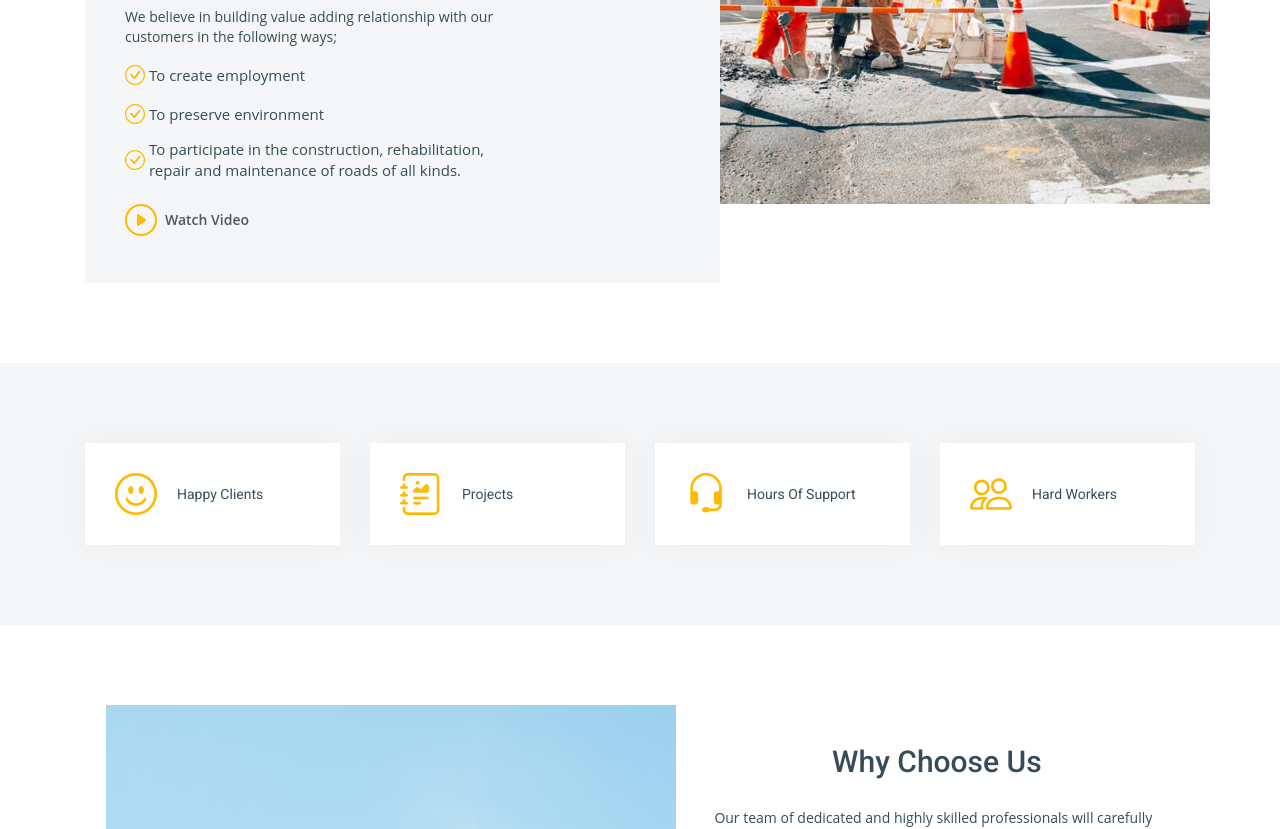
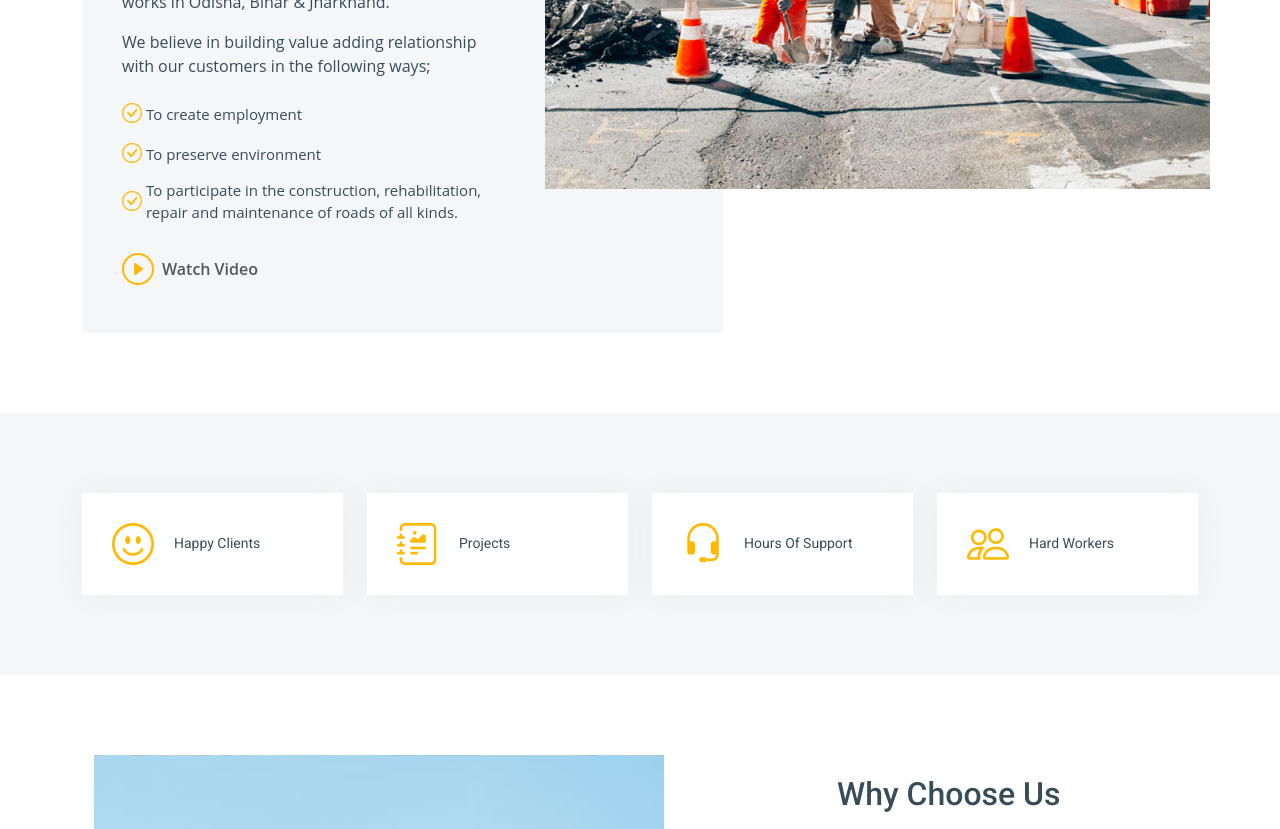
Before and after one commit to kritising/gautam, an Angular app: page /about in a window 1280 px wide. Shown: the part 840-1669 px from the top of the page. Built offline with nearby package versions, Linux system fonts and the light colour scheme.

Commit message:
all good

```diff
--- a/src/app/contacts/contacts.component.html
+++ b/src/app/contacts/contacts.component.html
@@ -44,12 +44,14 @@
           </div><!-- End Info Item -->
 
         </div>
-
+ <div class="container">
         <div class="row gy-4 mt-1">
 
           <div class="col-lg-6 ">
+            <div class="map">
              <iframe src="https://www.google.com/maps/embed?pb=!1m18!1m12!1m3!1d3697.1096133843084!2d85.38408587420341!3d22.08363045071616!2m3!1f0!2f0!3f0!3m2!1i1024!2i768!4f13.1!3m3!1m2!1s0x3a1fb9141d815571%3A0xe617b8471114a5a5!2sGAUTAM%20CONSTRUCTION!5e0!3m2!1sen!2sin!4v1670482949327!5m2!1sen!2sin" width="600" height="450" style="border:0;" allowfullscreen="" loading="lazy" referrerpolicy="no-referrer-when-downgrade"></iframe>
                   </div><!-- End Google Maps -->
+</div>
 
           <div class="col-lg-6">
           <form id="request" [formGroup]="addContact" class="main_form"
@@ -72,10 +74,12 @@
                         </div>
                      </div>
                   </form>
+
           </div><!-- End Contact Form -->
 
         </div>
 
+      </div>
       </div>
     </section><!-- End Contact Section -->
 
--- a/src/assets/css/main.css
+++ b/src/assets/css/main.css
@@ -2810,3 +2810,63 @@
 .slick-arrow.slick-hidden {
     display: none;
 }
+.contact {
+     background: #fff;
+     margin-top: 90px;
+}
+
+.contact .titlepage {
+     text-align: left;
+}
+
+.main_form {
+     padding: 40px 80px;
+     background: #fff;
+     box-shadow: 0 0 250px rgba(3, 3, 3, 0.15);
+}
+
+.main_form .contactus {
+     border: #fff solid 1px;
+     padding: 0px 20px;
+     margin-bottom: 25px;
+     width: 100%;
+     height: 44px;
+     background: #fff;
+     color: #dadada;
+     font-size: 17px;
+     font-weight: normal;
+     box-shadow: 0px 0px 18px rgba(22, 22, 23, 0.11);
+}
+
+.main_form .textarea {
+     border: #fff solid 1px;
+     margin-bottom: 25px;
+     width: 100%;
+     background: #fff;
+     color: #dadada;
+     font-size: 17px;
+     font-weight: normal;
+     padding: 25px 20px 0 20px;
+     box-shadow: 0px 0px 18px rgba(22, 22, 23, 0.11);
+     height: 86px;
+}
+
+.main_form .send_btn {
+     font-size: 20px;
+     transition: ease-in all 0.5s;
+     background-color: #1b1b1a;
+     text-transform: uppercase;
+     color: #fff;
+     padding: 8px 0px;
+     max-width: 144px;
+     width: 100%;
+     display: block;
+     margin-top: 10px !important;
+     font-weight: 500;
+}
+
+.main_form .send_btn:hover {
+     background-color: #fe9901;
+     transition: ease-in all 0.5s;
+     color: #fff;
+}
--- a/src/assets/css/style.css
+++ b/src/assets/css/style.css
@@ -1,38 +1,3 @@
-/*--------------------------------------------------------------------- File Name: style.css ---------------------------------------------------------------------*/
-
-
-/*--------------------------------------------------------------------- import Fonts ---------------------------------------------------------------------*/
-
-@import url('https://fonts.googleapis.com/css?family=Rajdhani:300,400,500,600,700');
-@import url('https://fonts.googleapis.com/css?family=Poppins:100,100i,200,200i,300,300i,400,400i,500,500i,600,600i,700,700i,800,800i,900,900i');
-@import url('https://fonts.googleapis.com/css?family=Raleway:100,400,600,700,900&display=swap');
-@import url('https://fonts.googleapis.com/css?family=Baloo+Chettan&display=swap');
-@import url('https://fonts.googleapis.com/css?family=Open+Sans:400,600,600i,700,700i,800&display=swap');
-
-/*****---------------------------------------- 1) font-family: 'Rajdhani', sans-serif;
- 2) font-family: 'Poppins', sans-serif;
- ----------------------------------------*****/
-
-
-/*--------------------------------------------------------------------- import Files ---------------------------------------------------------------------*/
-
-@import url(animate.min.css);
-@import url(normalize.css);
-@import url(icomoon.css);
-@import url(font-awesome.min.css);
-@import url(meanmenu.css);
-@import url(owl.carousel.min.css);
-@import url(swiper.min.css);
-@import url(slick.css);
-@import url(jquery.fancybox.min.css);
-@import url(jquery-ui.css);
-@import url(nice-select.css);
-
-/*--------------------------------------------------------------------- skeleton ---------------------------------------------------------------------*/
-
-* {
-     box-sizing: border-box !important;
-}
 
 .container {
      max-width: 1170px;
@@ -50,16 +15,7 @@
      font-weight: normal;
 }
 
-a {
-     color: #1f1f1f;
-     text-decoration: none !important;
-     outline: none !important;
-     -webkit-transition: all .3s ease-in-out;
-     -moz-transition: all .3s ease-in-out;
-     -ms-transition: all .3s ease-in-out;
-     -o-transition: all .3s ease-in-out;
-     transition: all .3s ease-in-out;
-}
+
 
 h1,
 h2,
@@ -102,13 +58,7 @@
      font-size: 13px
 }
 
-*,
-*::after,
-*::before {
-     -webkit-box-sizing: border-box;
-     -moz-box-sizing: border-box;
-     box-sizing: border-box;
-}
+
 
 h1 a,
 h2 a,
--- a/src/index.html
+++ b/src/index.html
@@ -9,6 +9,11 @@
   <link rel="preconnect" href="https://fonts.gstatic.com">
   <link href="https://fonts.googleapis.com/css2?family=Roboto:wght@300;400;500&display=swap" rel="stylesheet">
   <link href="https://fonts.googleapis.com/icon?family=Material+Icons" rel="stylesheet">
+  <!-- style css -->
+
+  <!-- Responsive-->
+  <link rel="stylesheet" href="assets/css/responsive.css"/>
+
   <!-- Vendor CSS Files -->
 <link href="assets/vendor/bootstrap/css/bootstrap.min.css" rel="stylesheet"/>
 <link href="assets/vendor/bootstrap-icons/bootstrap-icons.css" rel="stylesheet"/>
@@ -19,8 +24,8 @@
 <script src="https://code.jquery.com/jquery-2.2.0.min.js" type="text/javascript"></script>
 <script src="https://cdnjs.cloudflare.com/ajax/libs/slick-carousel/1.6.0/slick.js"></script>
 <script src="https://maxcdn.bootstrapcdn.com/bootstrap/3.3.6/js/bootstrap.min.js"></script>
-<link href="https://maxcdn.bootstrapcdn.com/bootstrap/3.3.6/css/bootstrap.min.css" rel="stylesheet">
-<!-- Template Main CSS File -->
+
+
 <link href="assets/css/main.css" rel="stylesheet">
   <!-- Vendor JS Files -->
 <script src="assets/vendor/bootstrap/js/bootstrap.bundle.min.js"></script>
```
